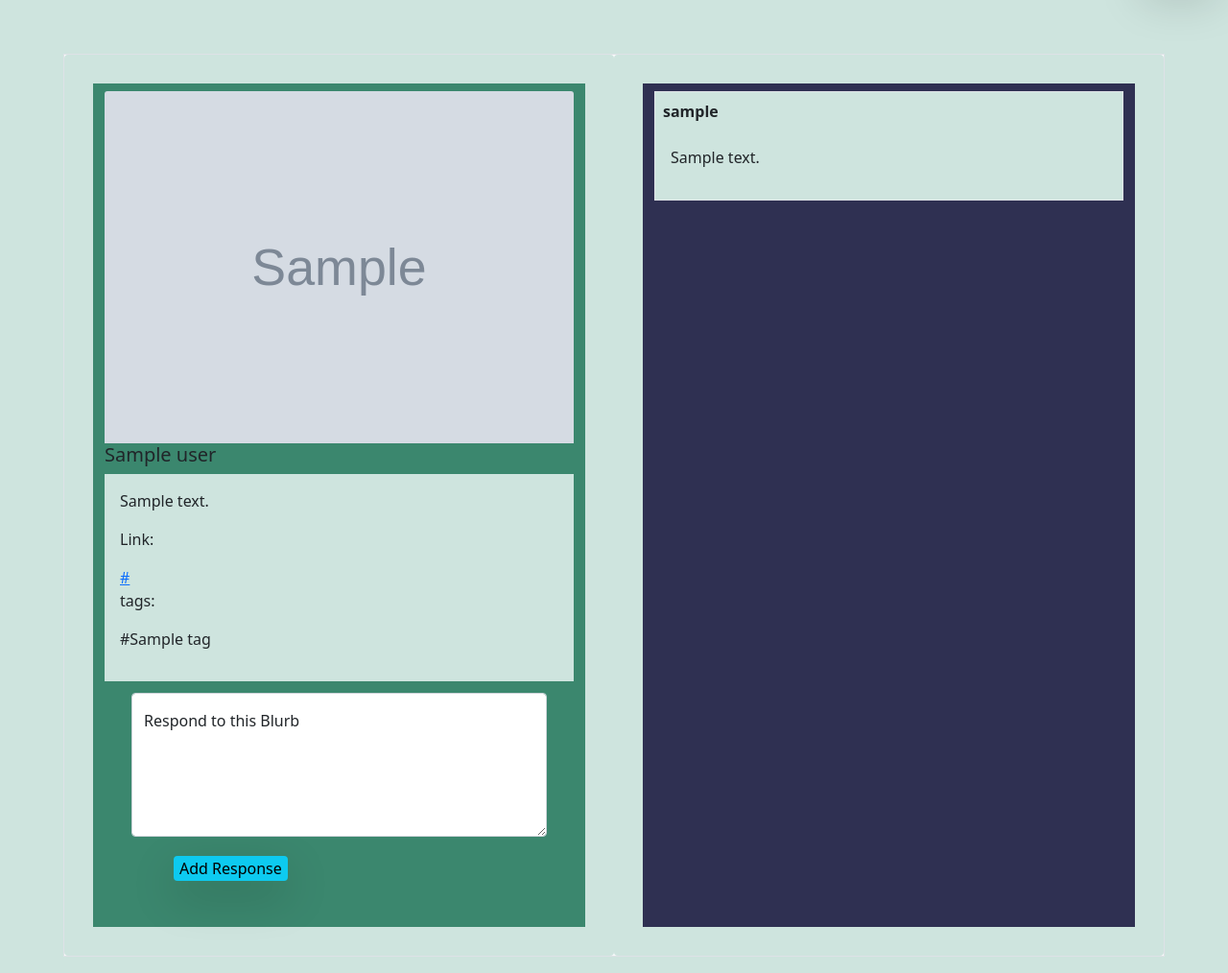
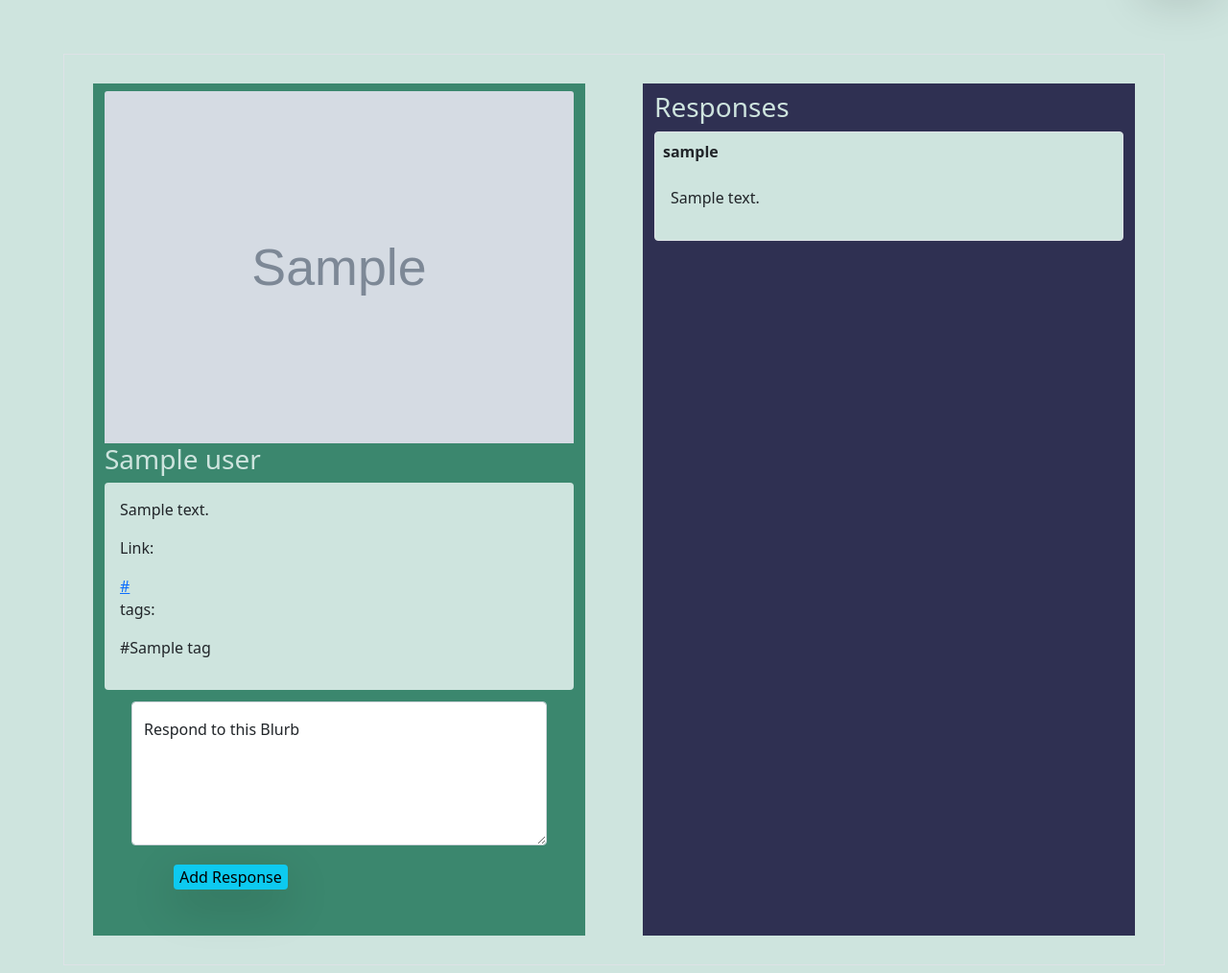
Before and after one commit to ekelly55/DadHub, a Django app: template dad_hub/templates/blurb_detail.html in a window 1280 px wide. Shown: the part 66-1080 px from the top of the page at 96% size. Run offline with Django 4.2, Linux system fonts and the light colour scheme; tables that the repository leaves empty hold one stand-in row (values such as "Sample post"); the template is opened without the code that fills it: values that come from a table or form of the project are taken from there, most other values are stand-ins (such as "Sample title", 1, 10 or a date in 2020); grey boxes marked "Sample" are stand-in pictures; data that the repository does not hold is empty; some libraries are stand-ins or nearby versions.

Commit message:
finishing touches

```diff
--- a/dad_hub/templates/blurb_detail.html
+++ b/dad_hub/templates/blurb_detail.html
@@ -8,14 +8,14 @@
 
 
         <div class="row border bg-light blurb-and-response" style="background-color: #CEE4DE">
-            <div class="col blurb-col rounded" style="background-color: #3B876E; border: solid; border-color:#CEE4DE; border-width: 30px">
+            <div class="col blurb-col" style="background-color: #3B876E; border: solid; border-color:#CEE4DE; border-width: 30px">
 
                 <div class="card border-0 w-100 h-80 mt-2 mb-2" style="background-color: #3B876E">
                     {% if blurb.image != "" %}
                     <img src="{{blurb.image}}" class="card-img-top" alt="...">
                     {% endif %}
-                    <h5 class="card-title">{{blurb.user}}</h5>
-                    <div class="card-body" style="background-color: #CEE4DE">
+                    <h3 class="card-title" style="color: #CEE4DE">{{blurb.user}}</h3>
+                    <div class="card-body rounded" style="background-color: #CEE4DE">
                         <p class="card-text">{{blurb.content}}</p>
                         {% if blurb.link != "" %}
                         <p>Link:</p>
@@ -40,7 +40,7 @@
                 <div class="container mb-5">
                     <div class="row">
 
-                        <div class="col m-1">
+                        <div class="col rounded m-1">
 
 
                             <form class="form-floating" action="{% url 'response_create' blurb.pk %}" method="post">
@@ -63,12 +63,12 @@
                 </div>
 
             </div>
-            <div class="col response-col w-100 rounded" style="background-color: #2F3052; border: solid; border-color:#CEE4DE; border-width: 30px">
-
+            <div class="col response-col w-100" style="background-color: #2F3052; border: solid; border-color:#CEE4DE; border-width: 30px">
+                <h3 class="pt-2" style="color: #CEE4DE">Responses</h3>
                 {% for response in responses %}
                 {% if response.blurb_id == blurb.id%}
 
-                <div class="border p-2 mt-2 mb-2" id="{{blurb.user}}responses" style="background-color: #CEE4DE">
+                <div class="border rounded p-2 mt-2 mb-2" id="{{blurb.user}}responses" style="background-color: #CEE4DE">
 
                     <p><strong>{{response.user}}</strong></p>
                     <p class="p-2" style="background-color: #CEE4DE">{{response.content}}</p>
```
